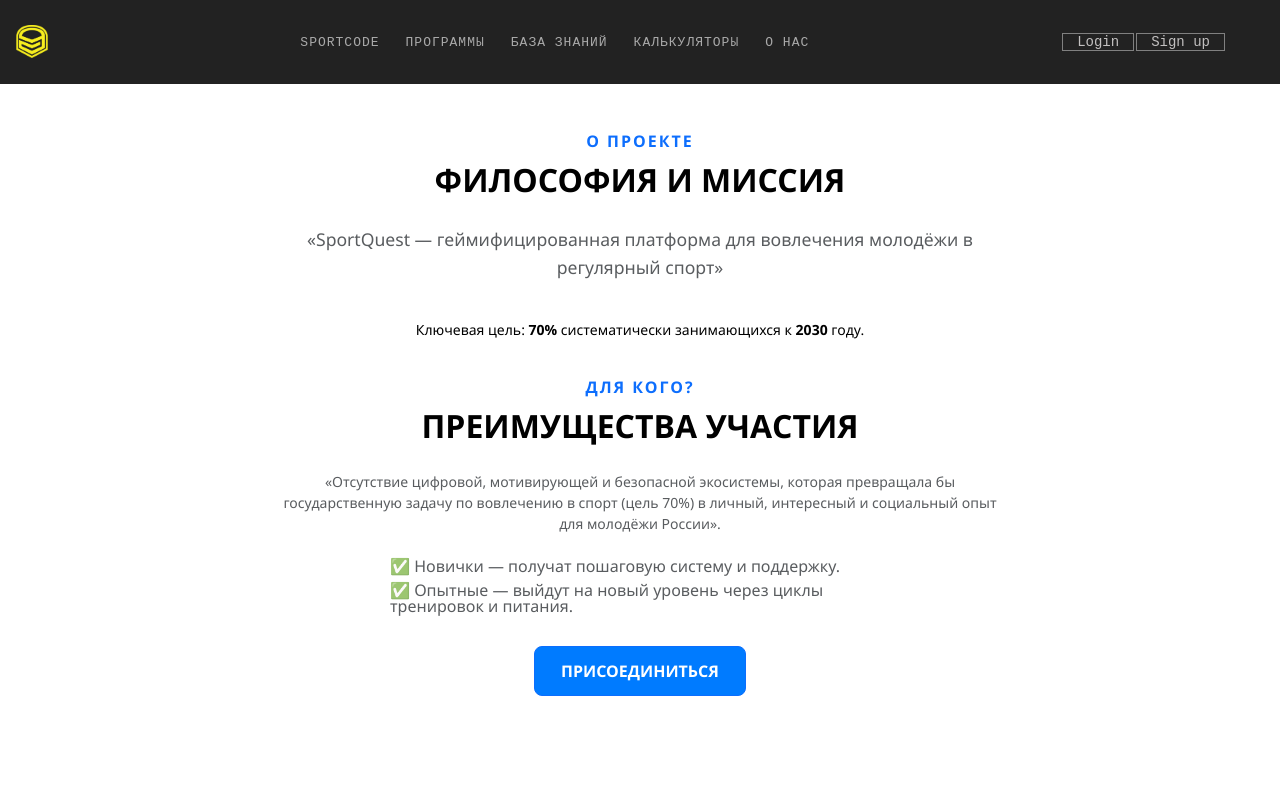
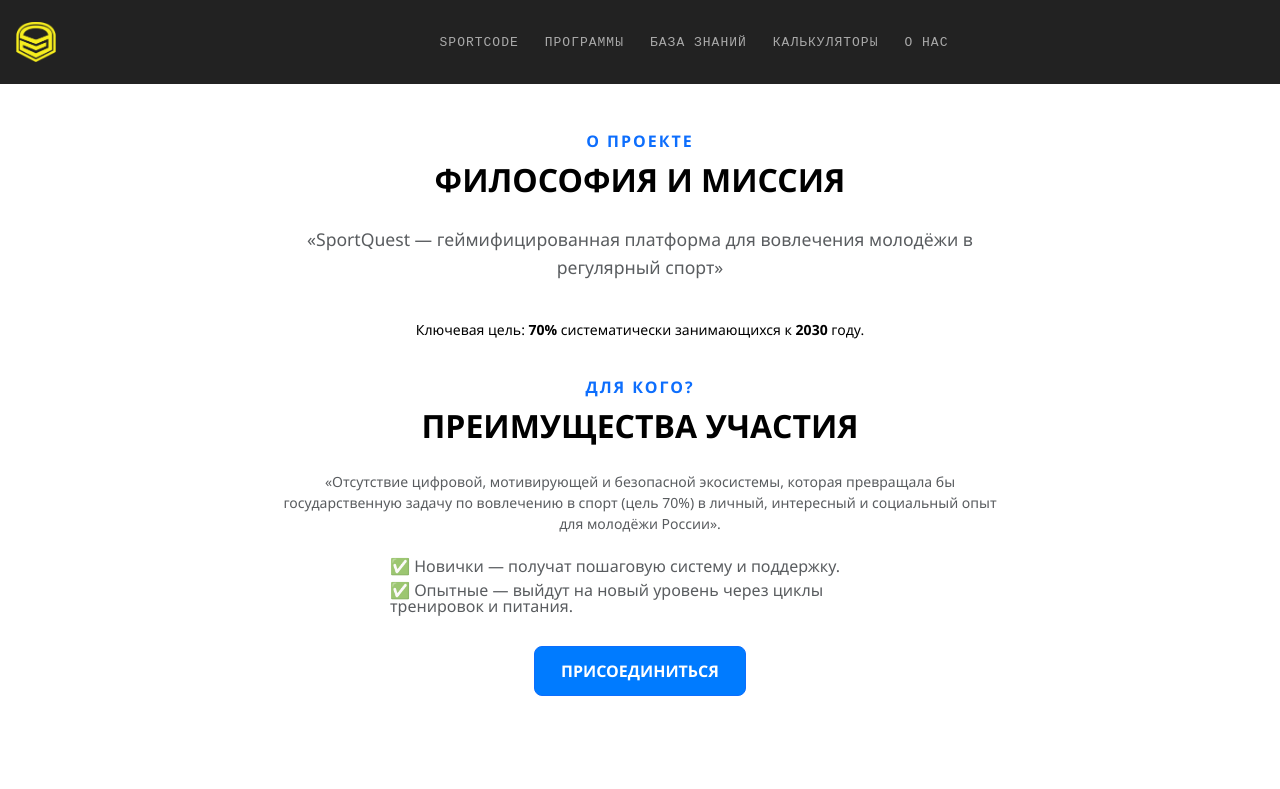
Before and after one commit to Amgalan-459/fsr-exam, an Angular app: page /home in a window 1280 px wide. Shown: the top 789 px of the page. Built offline with nearby package versions, Linux system fonts and the light colour scheme.

Commit message:
убрал не нужные роуты, которые падали

```diff
--- a/src/app/app.component.html
+++ b/src/app/app.component.html
@@ -25,21 +25,6 @@
       </ul>
     </nav>
   </div>
-
-  <!-- Авторизация -->
-  @if(isLoggedIn) {
-  <div class="logged-in">
-    <p class="header-p">
-      <a class="lk" routerLink="/user/personal-account" routerLinkActive="active">Hello, {{name}}</a>
-    </p>
-    <button class="ghost-button sigh-out-button" (click)="logout()">Log out</button>
-  </div>
-  } @else {
-  <div class="auth">
-    <p><a class="login" routerLink="/auth/login" routerLinkActive="active">Login</a></p>
-    <p><a class="login" routerLink="/auth/signup" routerLinkActive="active">Sign up</a></p>
-  </div>
-  }
 </header>
 
 <main>
```
Also changed, not shown: src/app/app.routes.ts (+0 -13 lines).
